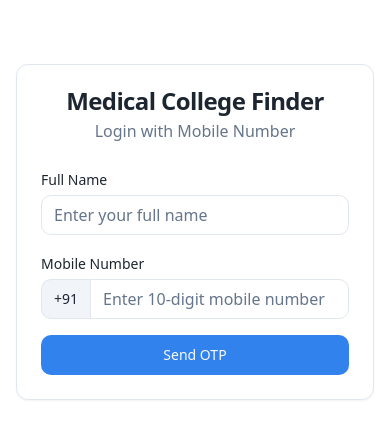
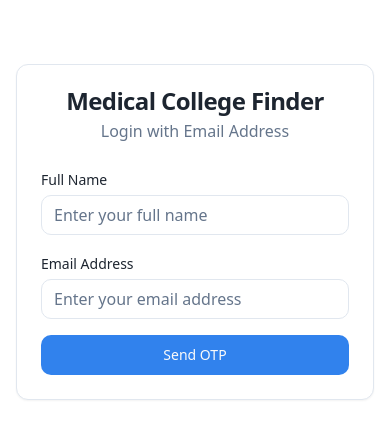
Before and after one commit to Radhesham87/Rank-Predictor, a React (Vite) app: page /auth in a window 390 px wide. Shown: the top 438 px of the page. Built offline with nearby package versions, Linux system fonts and the light colour scheme.

Commit message:
Fix OTP sending error
The AI will fix an error where OTPs are not being sent due to an unsupported phone provider.

```diff
--- a/src/pages/Auth.tsx
+++ b/src/pages/Auth.tsx
@@ -8,7 +8,7 @@ import { Tabs, TabsContent, TabsList, TabsTrigger } from "@/components/ui/tabs";
 import { useToast } from "@/hooks/use-toast";
 
 const Auth = () => {
-  const [phone, setPhone] = useState("");
+  const [email, setEmail] = useState("");
   const [username, setUsername] = useState("");
   const [otp, setOtp] = useState("");
   const [loading, setLoading] = useState(false);
@@ -31,8 +31,8 @@ const Auth = () => {
   }, [navigate]);
 
   const handleSendOtp = async () => {
-    if (!phone || phone.length < 10) {
-      toast({ title: "Invalid phone number", description: "Please enter a valid 10-digit phone number", variant: "destructive" });
+    if (!email || !email.includes('@')) {
+      toast({ title: "Invalid email", description: "Please enter a valid email address", variant: "destructive" });
       return;
     }
     if (!username || username.trim().length < 2) {
@@ -41,10 +41,12 @@ const Auth = () => {
     }
 
     setLoading(true);
+    const redirectUrl = `${window.location.origin}/`;
+
     const { error } = await supabase.auth.signInWithOtp({
-      phone: `+91${phone}`,
+      email: email,
       options: {
-        channel: 'sms'
+        emailRedirectTo: redirectUrl
       }
     });
 
@@ -53,7 +55,7 @@ const Auth = () => {
       toast({ title: "Failed to send OTP", description: error.message, variant: "destructive" });
     } else {
       setOtpSent(true);
-      toast({ title: "OTP sent", description: "Please check your phone for the verification code" });
+      toast({ title: "OTP sent", description: "Please check your email for the verification code" });
     }
   };
 
@@ -65,9 +67,9 @@ const Auth = () => {
 
     setLoading(true);
     const { error } = await supabase.auth.verifyOtp({
-      phone: `+91${phone}`,
+      email: email,
       token: otp,
-      type: 'sms'
+      type: 'email'
     });
 
     setLoading(false);
@@ -85,7 +87,7 @@ const Auth = () => {
         <Card>
           <CardHeader>
             <CardTitle className="text-center">Medical College Finder</CardTitle>
-            <p className="text-center text-muted-foreground">Login with Mobile Number</p>
+            <p className="text-center text-muted-foreground">Login with Email Address</p>
           </CardHeader>
           <CardContent>
             {!otpSent ? (
@@ -102,21 +104,15 @@ const Auth = () => {
                   />
                 </div>
                 <div>
-                  <label htmlFor="phone" className="text-sm font-medium">Mobile Number</label>
-                  <div className="flex mt-1">
-                    <span className="inline-flex items-center px-3 border border-r-0 border-border rounded-l-md bg-muted text-sm">
-                      +91
-                    </span>
-                    <Input
-                      id="phone"
-                      type="tel"
-                      value={phone}
-                      onChange={(e) => setPhone(e.target.value.replace(/\D/g, '').slice(0, 10))}
-                      placeholder="Enter 10-digit mobile number"
-                      className="rounded-l-none"
-                      maxLength={10}
-                    />
-                  </div>
+                  <label htmlFor="email" className="text-sm font-medium">Email Address</label>
+                  <Input
+                    id="email"
+                    type="email"
+                    value={email}
+                    onChange={(e) => setEmail(e.target.value)}
+                    placeholder="Enter your email address"
+                    className="mt-1"
+                  />
                 </div>
                 <Button className="w-full" onClick={handleSendOtp} disabled={loading}>
                   {loading ? "Sending OTP..." : "Send OTP"}
@@ -136,7 +132,7 @@ const Auth = () => {
                     className="text-center text-lg tracking-widest"
                   />
                   <p className="text-sm text-muted-foreground mt-1">
-                    OTP sent to +91{phone}
+                    OTP sent to {email}
                   </p>
                 </div>
                 <Button className="w-full" onClick={handleVerifyOtp} disabled={loading}>
```
